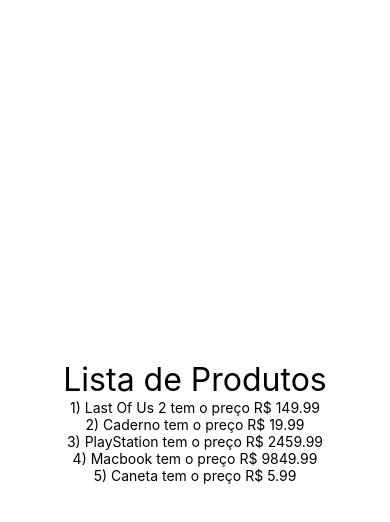
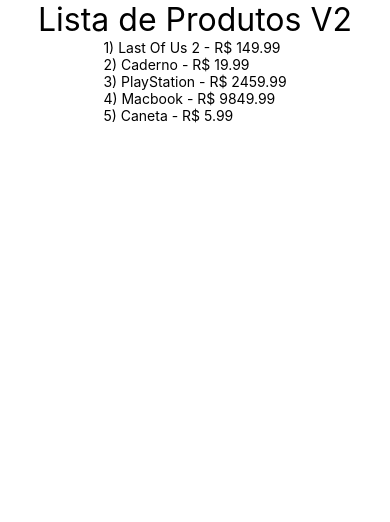
Before and after one commit to Graciliano-Barroso/exercicios-react-native, a React Native app: screen / in a window 390 px wide. Shown: the top 522 px of the page. Built offline with nearby package versions, Linux system fonts and the light colour scheme.

Commit message:
feat: Renderizando lista versão 2

```diff
--- a/src/App.js
+++ b/src/App.js
@@ -2,7 +2,8 @@
 import React from "react";
 import { Button, SafeAreaView, StyleSheet } from "react-native";
 
-import ListaProdutos from './components/produtos/ListaProdutos'
+import ListaProdutosV2 from './components/produtos/ListaProdutosV2';
+// import ListaProdutos from './components/produtos/ListaProdutos';
 // import UsuarioLogado from './components/UsuarioLogado';
 // import Familia from "./components/relacao/Familia";
 // import Filhos from "./components/relacao/Filhos";
@@ -21,8 +22,9 @@ import ListaProdutos from './components/produtos/ListaProdutos'
 
 export default () => (
     <SafeAreaView style={style.App}>
+        <ListaProdutosV2 />
+        {/*
         <ListaProdutos />
-        {/*
         <UsuarioLogado usuario={{ nome: 'Gui', email: 'gui@gui.com'}} />
         <UsuarioLogado usuario={{ nome: 'Ana'}} />
         <UsuarioLogado usuario={{ email: 'carlos@empresa.com'}} />
--- /dev/null
+++ b/src/components/produtos/ListaProdutosV2.js
@@ -0,0 +1,22 @@
+import React from 'react';
+import { Text, FlatList } from 'react-native';
+import Estilo from '../estilo';
+
+import produtos from './produtos';
+
+export default props => {
+    const produtoRender = ({item: p}) => { //tambem pode ser({item}) usando {item.id}
+        return <Text>{p.id}) {p.nome} - R$ {p.preco}</Text>
+    }
+
+    return (
+        <>
+            <Text style={Estilo.txtG}>Lista de Produtos V2</Text>
+            <FlatList
+                data={produtos}
+                keyExtractor={i => `${i.id}`}
+                renderItem={produtoRender}
+            />
+        </>
+    );
+}
```
